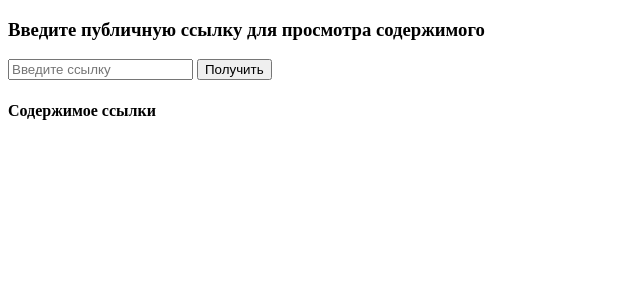
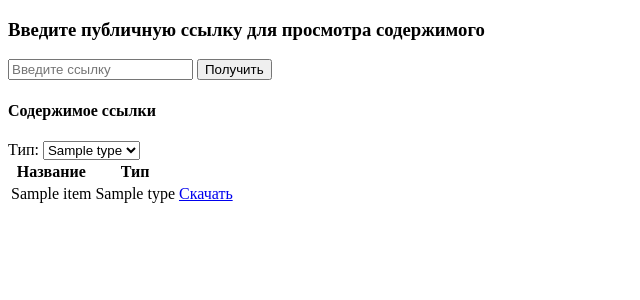
Before and after one commit to Aladser/yalink, a Django app: template main/templates/index.html in a window 1280 px wide. Shown: the part 26-326 px from the top of the page, without its empty margins (0-640 px from the left). Run offline with Django 5.2, Linux system fonts and the light colour scheme; the template is opened without the code that fills it: most values are stand-ins (such as "Sample title", 1, 10 or a date in 2020); parts of the project's set-up code (start-up, migrations or seed data) failed here and were passed over; some libraries are stand-ins or nearby versions.

Commit message:
добавлен JS фильтрации файлов

```diff
--- a/main/services.py
+++ b/main/services.py
@@ -30,6 +30,7 @@ def get_shared_files_from_public_link(download_api_link: str, response_data: dic
             get_elem_download_url = f"{download_api_link}&path={item['path']}"
             get_elem_download_url_data = requests.get(get_elem_download_url)
             download_link = get_elem_download_url_data.json()['href']
-            items_list.append({'name': elem_name, 'url': download_link})
+            elem_type = item.get('media_type') if item.get('media_type') is not None else "Папка"
+            items_list.append({'name': elem_name, 'url': download_link, 'type': elem_type})
 
     return items_list
--- a/main/templates/basic.html
+++ b/main/templates/basic.html
@@ -35,6 +35,8 @@
             </main>
 
         </div>
+        <script src="{% static 'ServerRequest.js' %}"></script>
+        <script src="{% static 'index.js' %}"></script>
         <script src="https://cdn.jsdelivr.net/npm/bootstrap@5.3.2/dist/js/bootstrap.bundle.min.js" integrity="sha384-C6RzsynM9kWDrMNeT87bh95OGNyZPhcTNXj1NW7RuBCsyN/o0jlpcV8Qyq46cDfL" crossorigin="anonymous"></script>
     </body>
 </html>
--- a/main/templates/index.html
+++ b/main/templates/index.html
@@ -14,13 +14,26 @@
             <p class="fs-4">{{error}}</p>
         {% elif items %}
             <h4 class="text-center fw-bolder color-jade p-3">Содержимое ссылки</h4>
-            {% if is_items %}
-                <div class="mx-auto">
-                    {% for item in items %}
-                    <a href="{{item.url}}" class="d-block border-bottom p-2 w-75 mx-auto text-black fw-bolder" title="Нажмите для скачивания">{{item.name}}</a>
-                    {% endfor %}
-                </div>
-            {%endif%}
+            <span>Тип:</span>
+            <select class="p-2" id="type-select">
+                {% for type in types %}
+                <option>{% if type != None %}{{type}}{%else%}папка{% endif %}</option>
+                {% endfor %}
+            </select>
+            <table class="table mx-auto w-100">
+                <tr>
+                    <th>Название</th>
+                    <th>Тип</th>
+                    <th></th>
+                </tr>
+                {% for item in items %}
+                <tr>
+                    <td class="w-50">{{item.name}}</td>
+                    <td>{% if item.type != None %}{{item.type}}{%else%}папка{% endif %}</td>
+                    <td><a href="{{item.url}}" class="btn btn-secondary">Скачать</a></td>
+                </tr>
+                {% endfor %}
+            </table>
         {% endif %}
 
     </div>
--- /dev/null
+++ b/static/index.js
@@ -0,0 +1,8 @@
+// Фильтрация файлов
+let type_select = document.querySelector("#type-select");
+if(type_select) {
+    type_select.addEventListener('change', function(e){
+        let currentURL = window.location.href + `&type=` + e.target.value;
+        fetch(currentURL).then(response => response.json()).then(data=> console.log(data));
+    })
+}
```
Also changed, not shown: main/views.py (+7 -0 lines), static/ServerRequest.js (added, +45 -0 lines).
